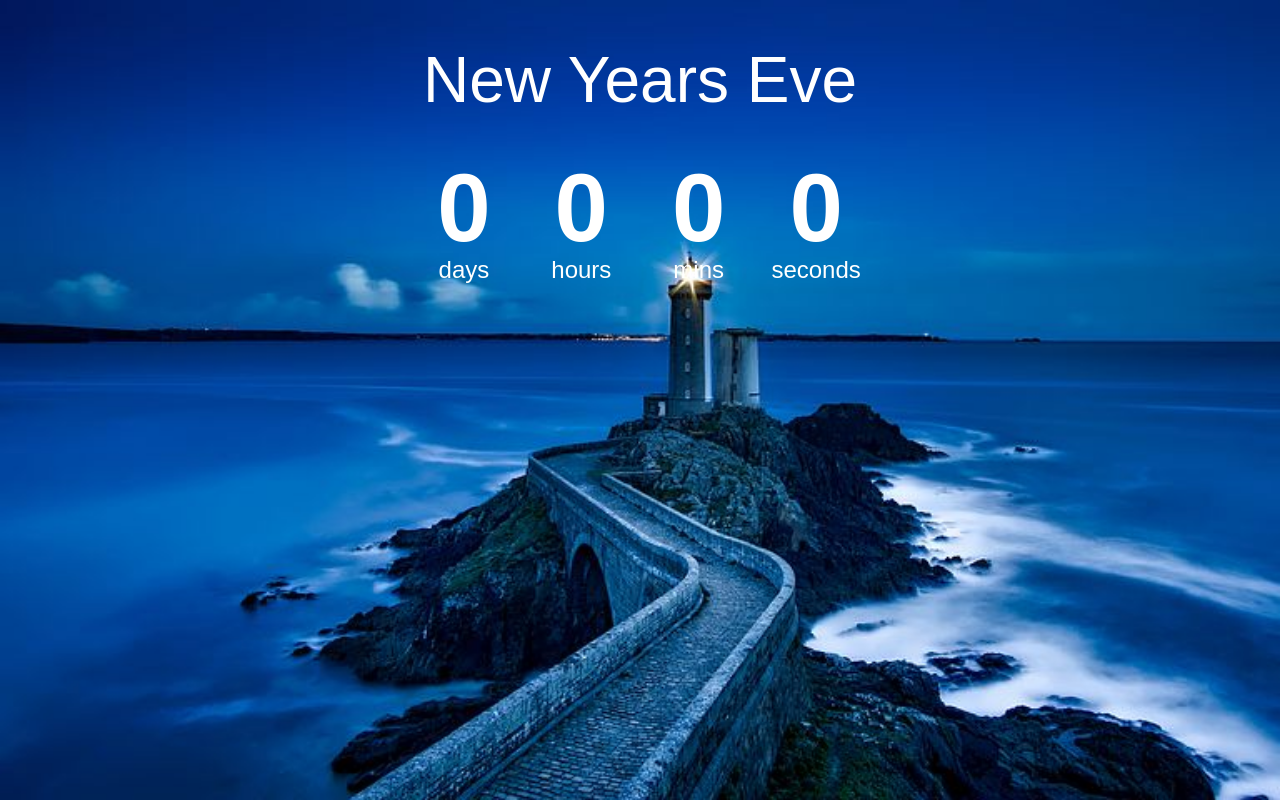
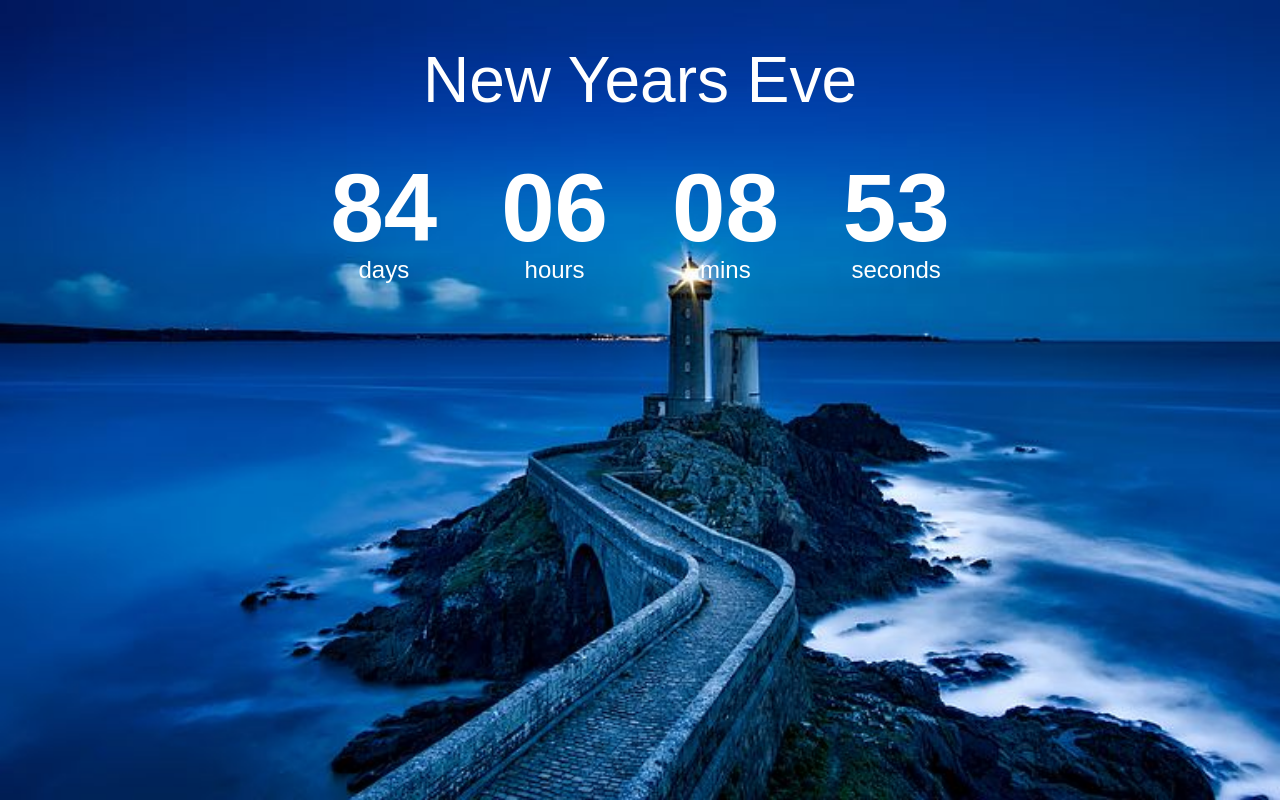
Before and after one commit to ChandimaMaduwanthi/countdown-timer, a plain HTML site: page index.html in a window 1280 px wide. Drawn offline with Linux system fonts and the light colour scheme.

Commit message:
completed

```diff
--- a/index.html
+++ b/index.html
@@ -5,7 +5,7 @@
     <meta name="viewport" content="width=device-width, initial-scale=1.0">
     <title>Countdown Timer</title>
     <link rel="stylesheet" href="style.css">
-    <script src="script.js"></script>
+
 </head>
 <body>
     <h1>New Years Eve</h1>
@@ -28,5 +28,6 @@
             <span>seconds</span>
         </div>
     </div>
+    <script src="script.js"></script>
 </body>
 </html>
--- a/script.js
+++ b/script.js
@@ -0,0 +1,32 @@
+const daysEl = document.getElementById('days');
+const hoursEl = document.getElementById('hours');
+const minsEl = document.getElementById('mins');
+const secondsEl = document.getElementById('seconds');
+
+const newYears = "1 Jan 2021";
+
+function countdown(){
+    const newYearsDate = new Date(newYears);
+    const currentDate = new Date();
+
+    const totalSeconds = (newYearsDate - currentDate) / 1000;
+
+    const days = Math.floor(totalSeconds / 3600 / 24);
+    const hours = Math.floor(totalSeconds / 3600) % 24;
+    const mins = Math.floor(totalSeconds / 60) % 60;
+    const seconds = Math.floor(totalSeconds) % 60;
+
+    console.log(days, hours, mins, seconds);
+    daysEl.innerHTML = formatTime(days);
+    hoursEl.innerHTML = formatTime(hours);
+    minsEl.innerHTML = formatTime(mins);
+    secondsEl.innerHTML = formatTime(seconds);
+
+    function formatTime(time){
+        return time < 10 ? `0${time}` : time;
+    }
+}
+
+countdown();
+
+setInterval(countdown, 1000);
```
